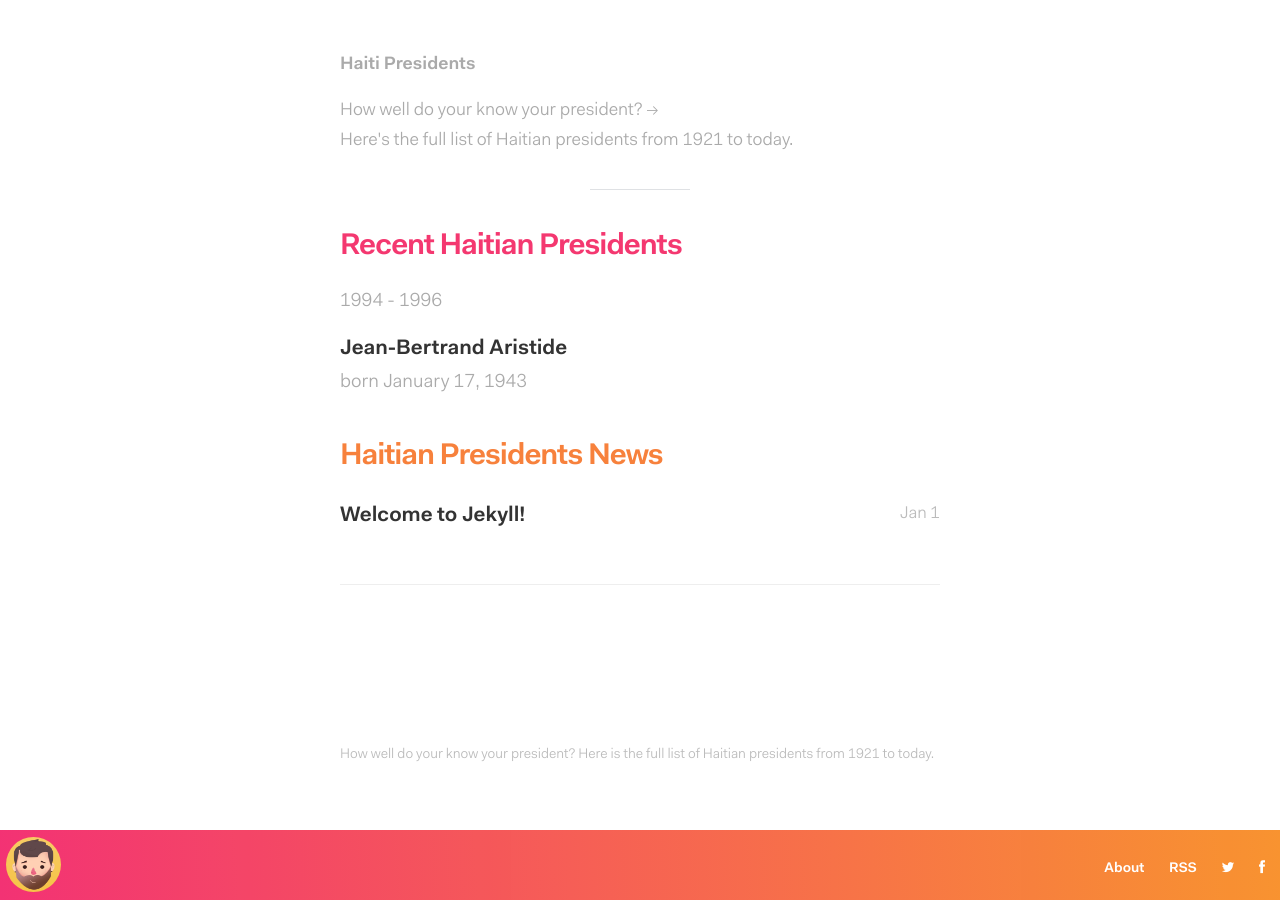
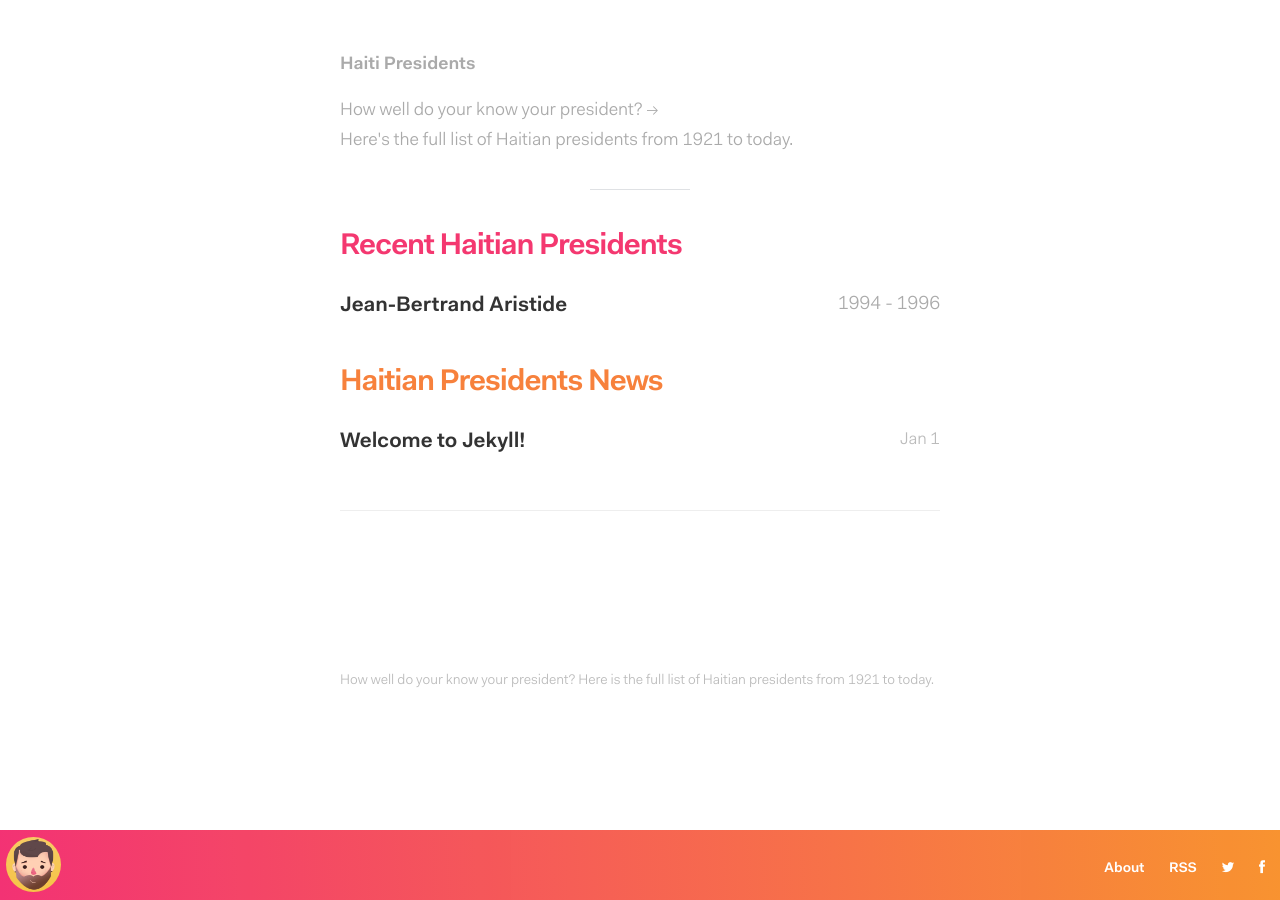
Before and after one commit to kenold/haitipresidents_jekyll, a Jekyll site: the page built from index.html, in a window 1280 px wide. Built offline with Jekyll 4.4.1, drawn with Linux system fonts in a browser that asks for light colours; the list of posts is cut into pages by our own code; comment, search, counter and statistics services are not loaded.

Commit message:
hide birthday on index

```diff
--- a/index.html
+++ b/index.html
@@ -16,12 +16,12 @@ layout: default
     <ul id="post-list">
       {% for person in site.people %}
         <li>
-            <aside>
+            <aside class="dates">
                 {% assign term = person.terms | last %}
                 <h2>{{ term.start | date: '%Y' }} - {{ term.end | date: '%Y' }}</h2>
             </aside>
             <a href="{{ person.url }}">{{ person.name }}</a>
-            <h2>born {{ person.birth_date | date: '%B %d, %Y' }}</h2>
+            <!-- h2>born {{ person.birth_date | date: '%B %d, %Y' }}</h2 -->
         </li>
       {% endfor %}
     </ul>
```
